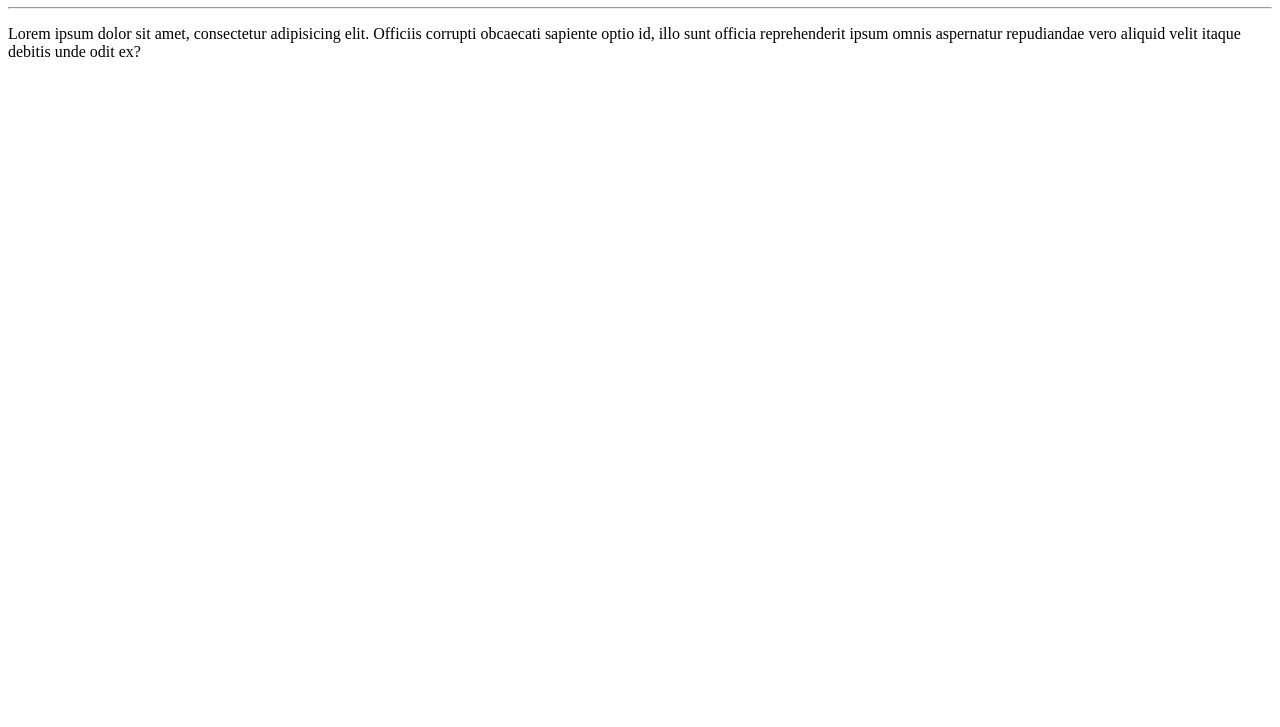
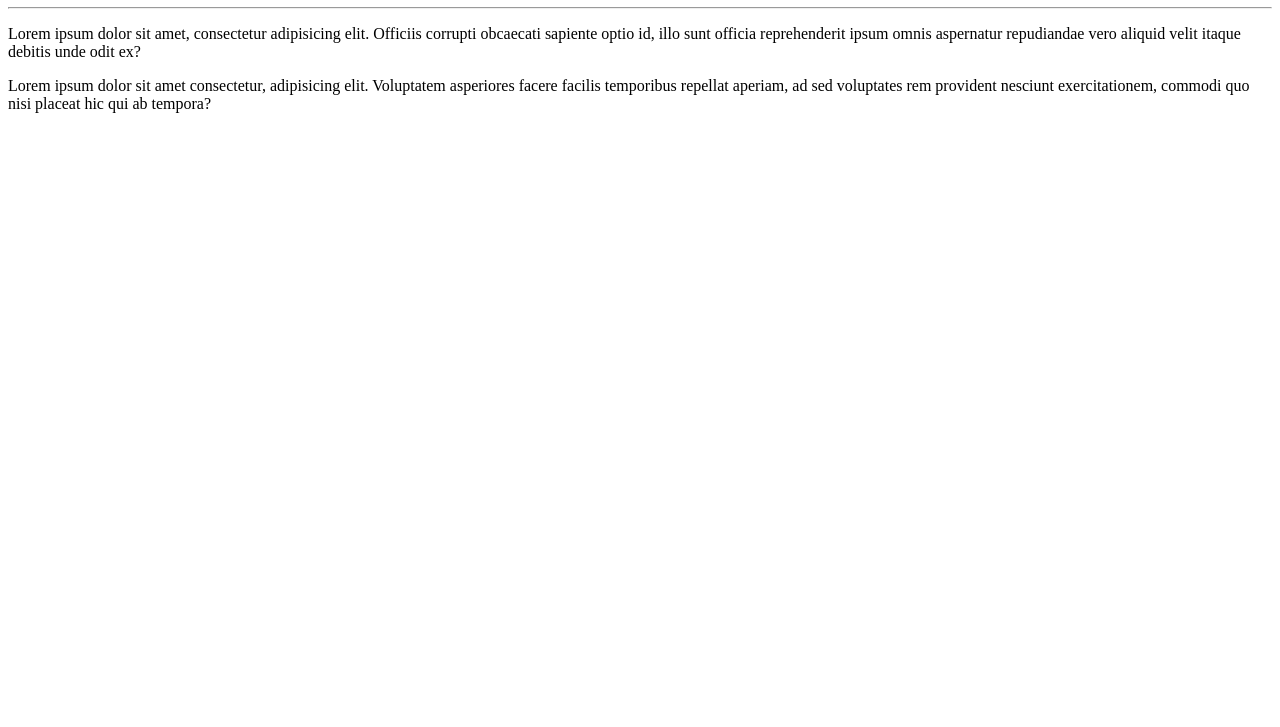
Before and after one commit to 4ndreSW/Ola-Mundo, a plain HTML site: page site-exemplo/index.html in a window 1280 px wide. Shown: the part 73-800 px from the top of the page. Drawn offline with Linux system fonts and the light colour scheme.

Commit message:
Adicionei um novo parágrafo

```diff
--- a/site-exemplo/index.html
+++ b/site-exemplo/index.html
@@ -10,5 +10,6 @@
     <h1>Olá, Mundo!</h1>
     <hr>
     <p>Lorem ipsum dolor sit amet, consectetur adipisicing elit. Officiis corrupti obcaecati sapiente optio id, illo sunt officia reprehenderit ipsum omnis aspernatur repudiandae vero aliquid velit itaque debitis unde odit ex?</p>
+    <p>Lorem ipsum dolor sit amet consectetur, adipisicing elit. Voluptatem asperiores facere facilis temporibus repellat aperiam, ad sed voluptates rem provident nesciunt exercitationem, commodi quo nisi placeat hic qui ab tempora?</p>
 </body>
 </html>
```
